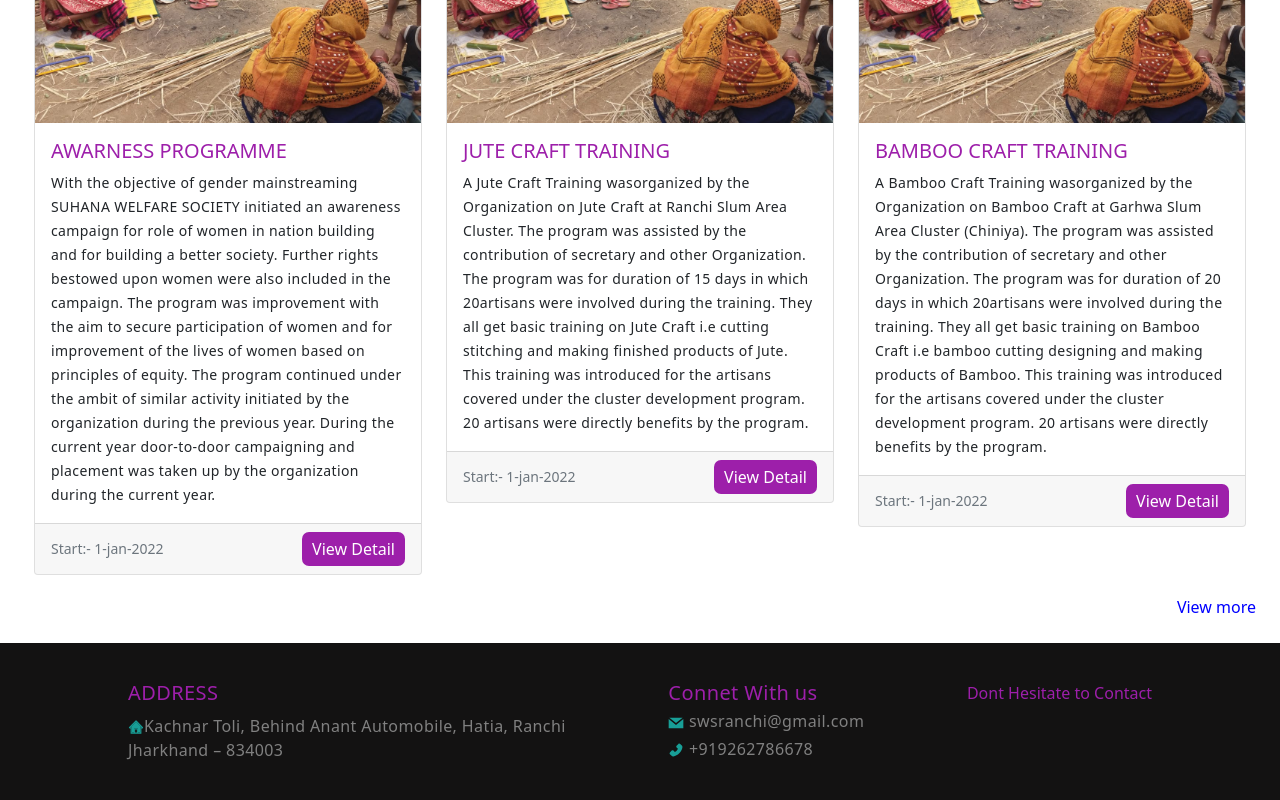
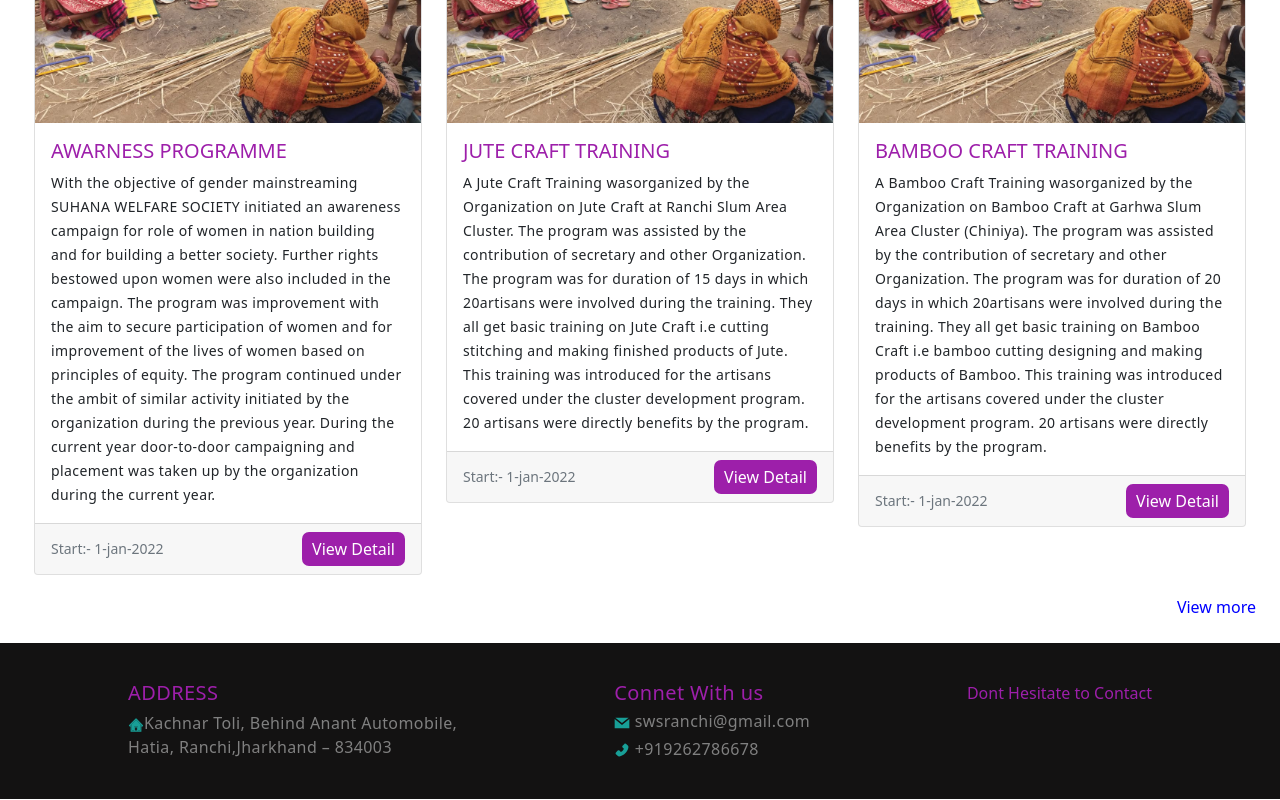
Before and after one commit to DanishAnsari5522/SWS_Ranchi, a React (Create React App) app: page /SWS_Ranchi in a window 1280 px wide. Shown: the part 1391-2191 px from the top of the page. Built offline with nearby package versions, Linux system fonts and the light colour scheme.

Commit message:
Update Footer.js

```diff
--- a/src/screens/Footer.js
+++ b/src/screens/Footer.js
@@ -12,8 +12,8 @@ function Footer() {
                 <div className="six">
                     <p className="addfon">ADDRESS </p>
                     <div className="detail">
-                        <p><AiTwotoneHome className="iconcol" />Kachnar Toli, Behind Anant Automobile, Hatia, Ranchi</p>
-                        <p>Jharkhand – 834003</p>
+                        <p><AiTwotoneHome className="iconcol" />Kachnar Toli, Behind Anant Automobile,</p>
+                        <p> Hatia, Ranchi,Jharkhand – 834003</p>
                     </div>
                 </div>
                 <div className="six">
```
